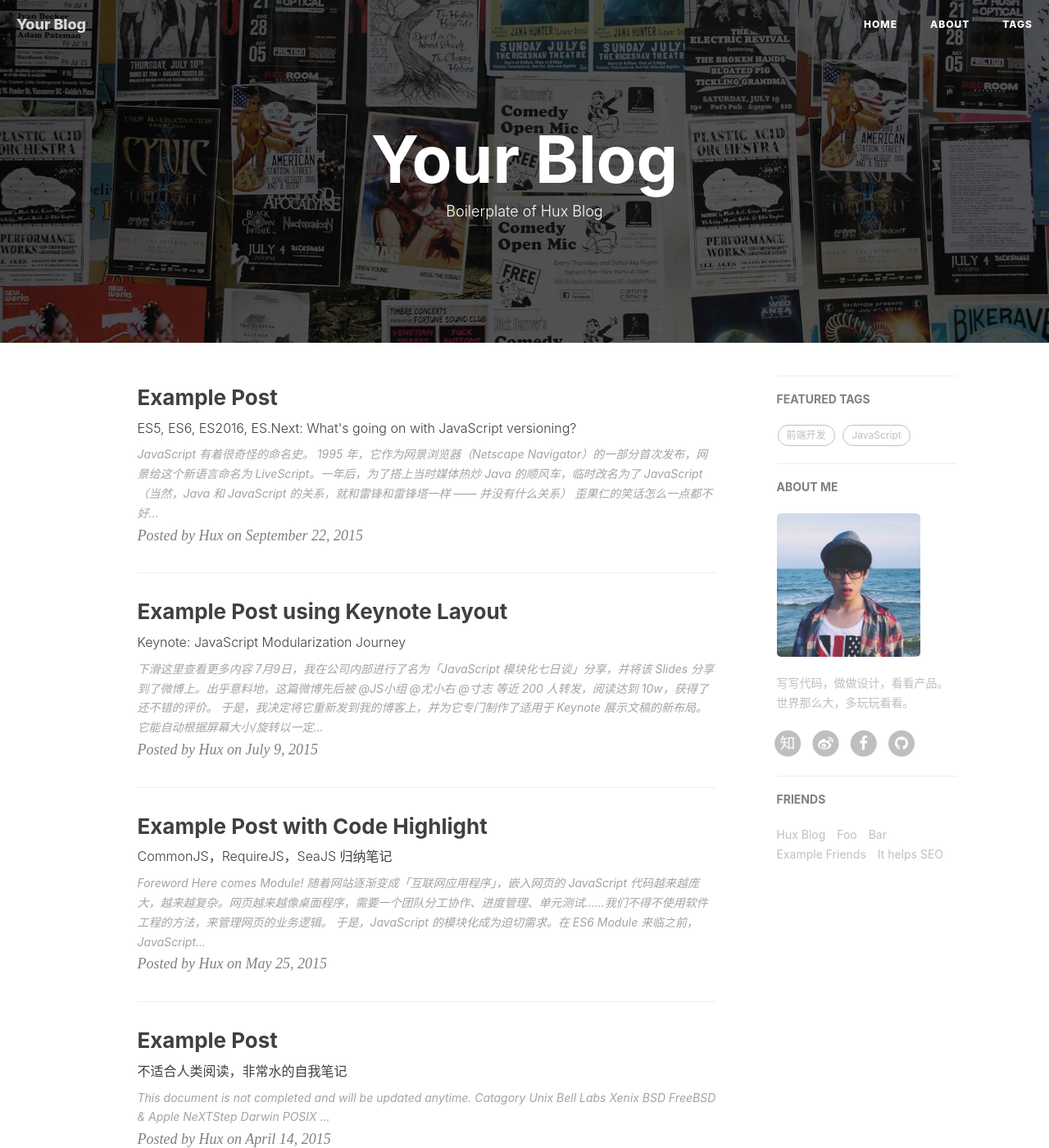
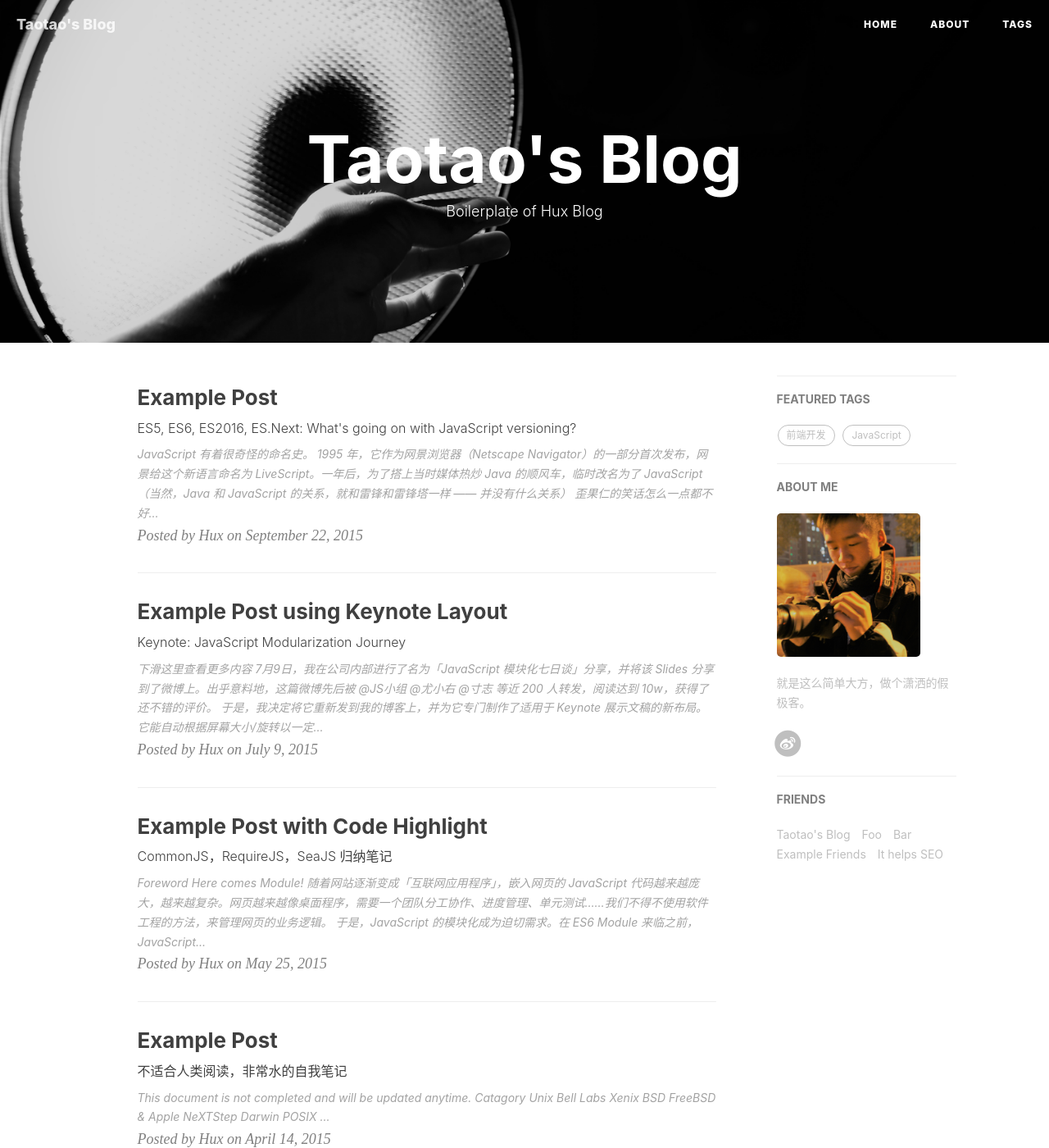
Before and after one commit to Xutaotaotao/Xutaotaotao.github.io, a Jekyll site: the page built from index.html, in a window 1280 px wide and 1400 px high. Shown: the whole window at 82% size. Built offline with Jekyll 4.4.1, drawn with Linux system fonts in a browser that asks for light colours; nearby versions of some CDN libraries; the list of posts is cut into pages by our own code; comment, search, counter and statistics services are not loaded; some of the changed text lies outside the part shown.

```diff
--- a/_config.yml
+++ b/_config.yml
@@ -1,24 +1,16 @@
 # Site settings
-title: Your Blog
-SEOTitle: 你的博客 | Your Blog
+title: Taotao's Blog
+SEOTitle: 徐涛焘的博客 | Taotao's blog
 header-img: img/home-bg.jpg
-email: huxpro@gmail.com
-description: ""
-keyword: ""
+email: xutaotao1108@outlook.com
+description: "做个潇洒的假极客"
+keyword: "徐涛焘的博客,徐涛焘,博客,前端,前端设计,前端爱好者,css,JavaScript"
 url: "https://xutaotaotao.github.io/"              # your host, for absolute URL
 baseurl: "/"         # for example, '/blog' if your blog hosted on 'host/blog'
 
-
-
 # SNS settings
 RSS: false
-weibo_username:     huxpro
-zhihu_username:     huxpro
-github_username:    huxpro
-#twitter_username:  huxpro
-facebook_username:  huxpro
-
-
+weibo_username:     爱好很多能力很小的徐先生
 
 # Build settings
 # from 2016, 'pygments' is unsupported on GitHub Pages. Use 'rouge' for highlighting instead.
@@ -27,8 +19,6 @@ permalink: pretty
 paginate: 10
 exclude: ["less","node_modules","Gruntfile.js","package.json","README.md"]
 anchorjs: true                          # if you want to customize anchor. check out line:181 of `post.html`
-
-
 
 # Gems
 # from PR#40, to support local preview for Jekyll 3.0
@@ -68,8 +58,8 @@ ga_domain: huangxuan.me
 
 # Sidebar settings
 sidebar: true                           # whether or not using Sidebar.
-sidebar-about-description: "写写代码，做做设计，看看产品。世界那么大，多玩玩看看。"
-sidebar-avatar: /img/avatar-hux.jpg      # use absolute URL, seeing it's used in both `/` and `/about/`
+sidebar-about-description: "就是这么简单大方，做个潇洒的假极客。"
+sidebar-avatar: /img/me.jpg      # use absolute URL, seeing it's used in both `/` and `/about/`
 
 
 
@@ -82,8 +72,8 @@ featured-condition-size: 1              # A tag will be featured if the size of
 # Friends
 friends: [
     {
-        title: "Hux Blog",
-        href: "http://huangxuan.me"
+        title: "Taotao's Blog",
+        href: "https://xutaotaotao.github.io/"
     },{
         title: "Foo",
         href: "#"
```
Also changed, not shown: img/about-bg.jpg, img/avatar-hux.jpg (deleted), img/favicon.ico, img/home-bg.jpg, img/me.jpg (added).
